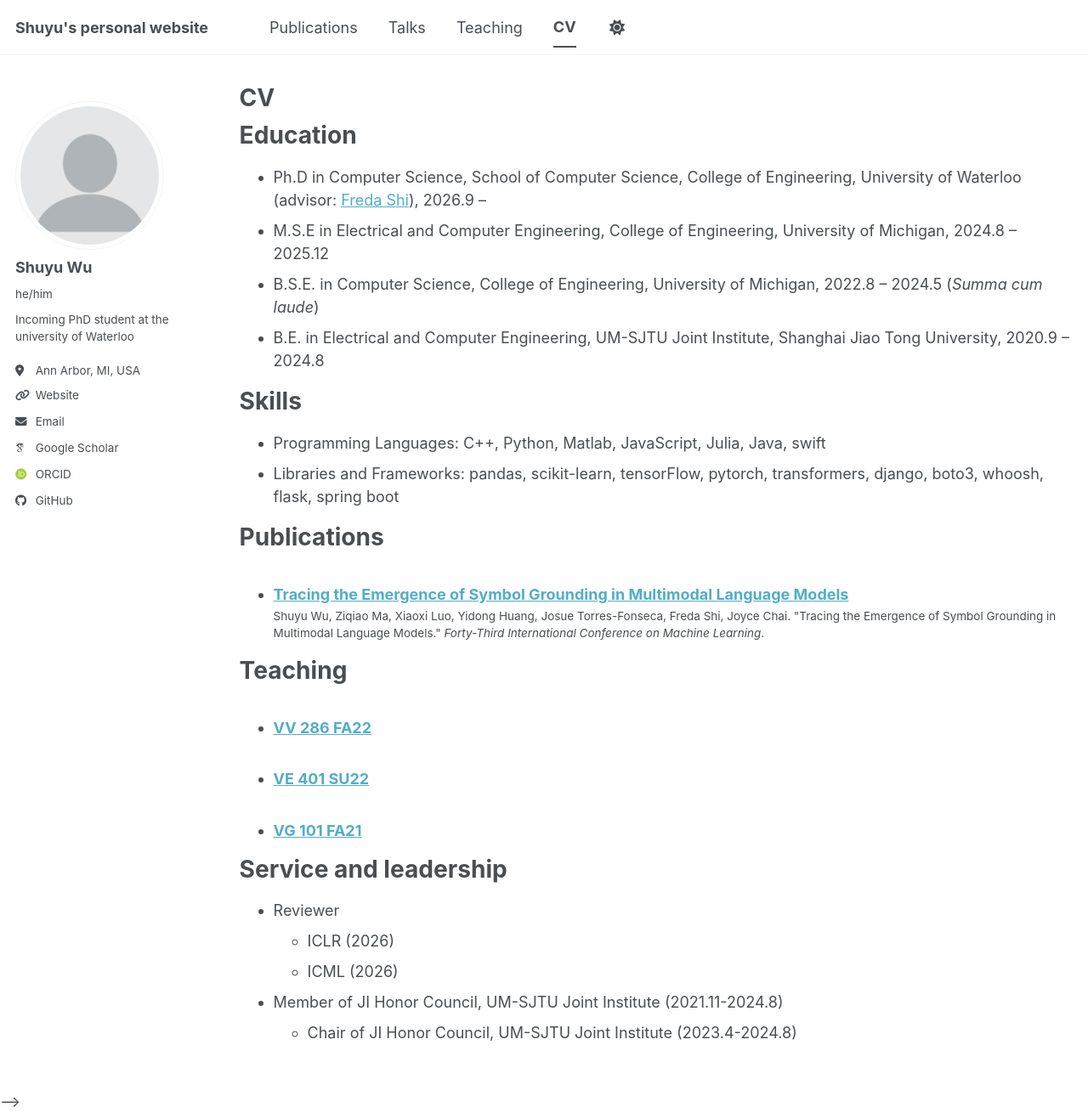
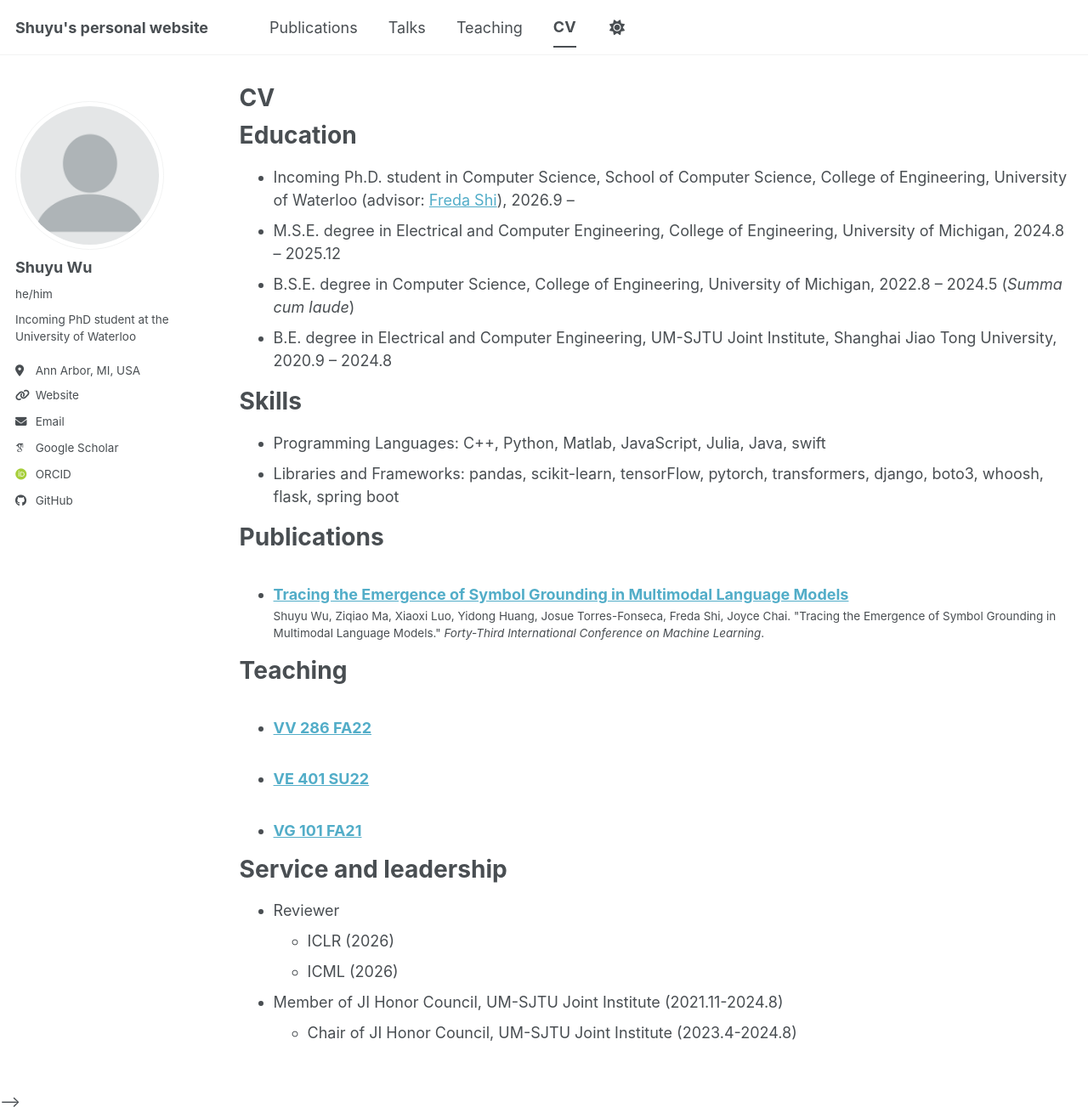
Before and after one commit to wonderwind271/wonderwind271.github.io, a Jekyll site: the page built from _pages/cv.md, in a window 1280 px wide and 1310 px high. Shown: the whole window at 85% size. Built offline with Jekyll 4.4.1, drawn with Linux system fonts in a browser that asks for light colours; some web fonts are replaced; a script bundle is joined from its source files by our own code; library files that are not in the unit come from our copies.

Commit message:
fix sentence

```diff
--- a/_config.yml
+++ b/_config.yml
@@ -26,7 +26,7 @@ author:
   avatar           : "profile.png"
   name             : "Shuyu Wu"
   pronouns         : "he/him"
-  bio              : "Incoming PhD student at the university of Waterloo"
+  bio              : "Incoming PhD student at the University of Waterloo"
   location         : "Ann Arbor, MI, USA"
   employer         : # "Red Brick University"
   uri              : https://wonderwind271.github.io/
--- a/_pages/cv.md
+++ b/_pages/cv.md
@@ -11,10 +11,10 @@ redirect_from:
 
 Education
 ======
-* Ph.D in Computer Science, School of Computer Science, College of Engineering, University of Waterloo (advisor: [Freda Shi](https://cs.uwaterloo.ca/~fhs/)), 2026.9 --
-* M.S.E in Electrical and Computer Engineering, College of Engineering, University of Michigan, 2024.8 -- 2025.12
-* B.S.E. in Computer Science, College of Engineering, University of Michigan, 2022.8 -- 2024.5 (*Summa cum laude*)
-* B.E. in Electrical and Computer Engineering, UM-SJTU Joint Institute, Shanghai Jiao Tong University, 2020.9 -- 2024.8
+* Incoming Ph.D. student in Computer Science, School of Computer Science, College of Engineering, University of Waterloo (advisor: [Freda Shi](https://cs.uwaterloo.ca/~fhs/)), 2026.9 --
+* M.S.E. degree in Electrical and Computer Engineering, College of Engineering, University of Michigan, 2024.8 -- 2025.12
+* B.S.E. degree in Computer Science, College of Engineering, University of Michigan, 2022.8 -- 2024.5 (*Summa cum laude*)
+* B.E. degree in Electrical and Computer Engineering, UM-SJTU Joint Institute, Shanghai Jiao Tong University, 2020.9 -- 2024.8
 
 <!-- Work experience
 ======
```
